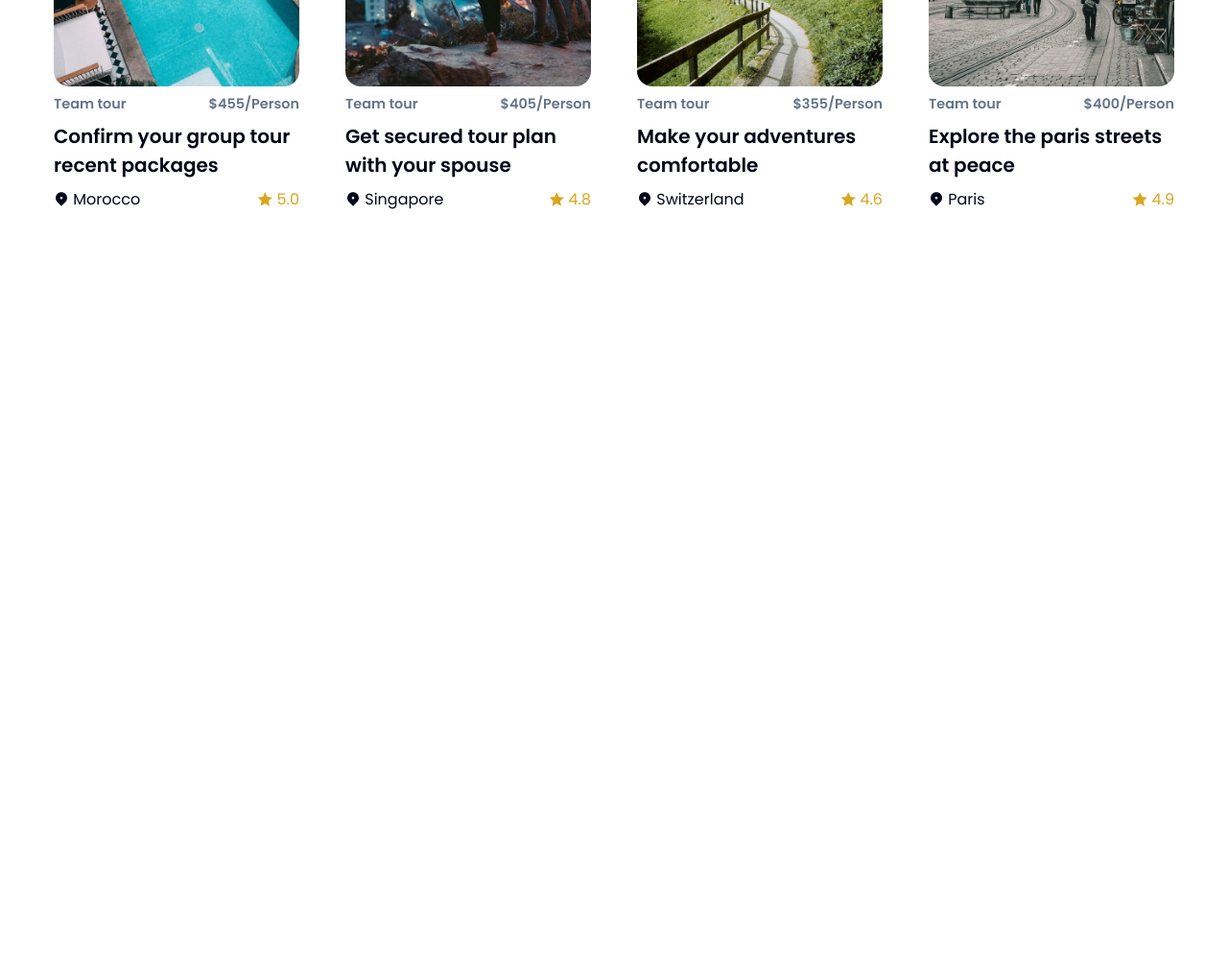
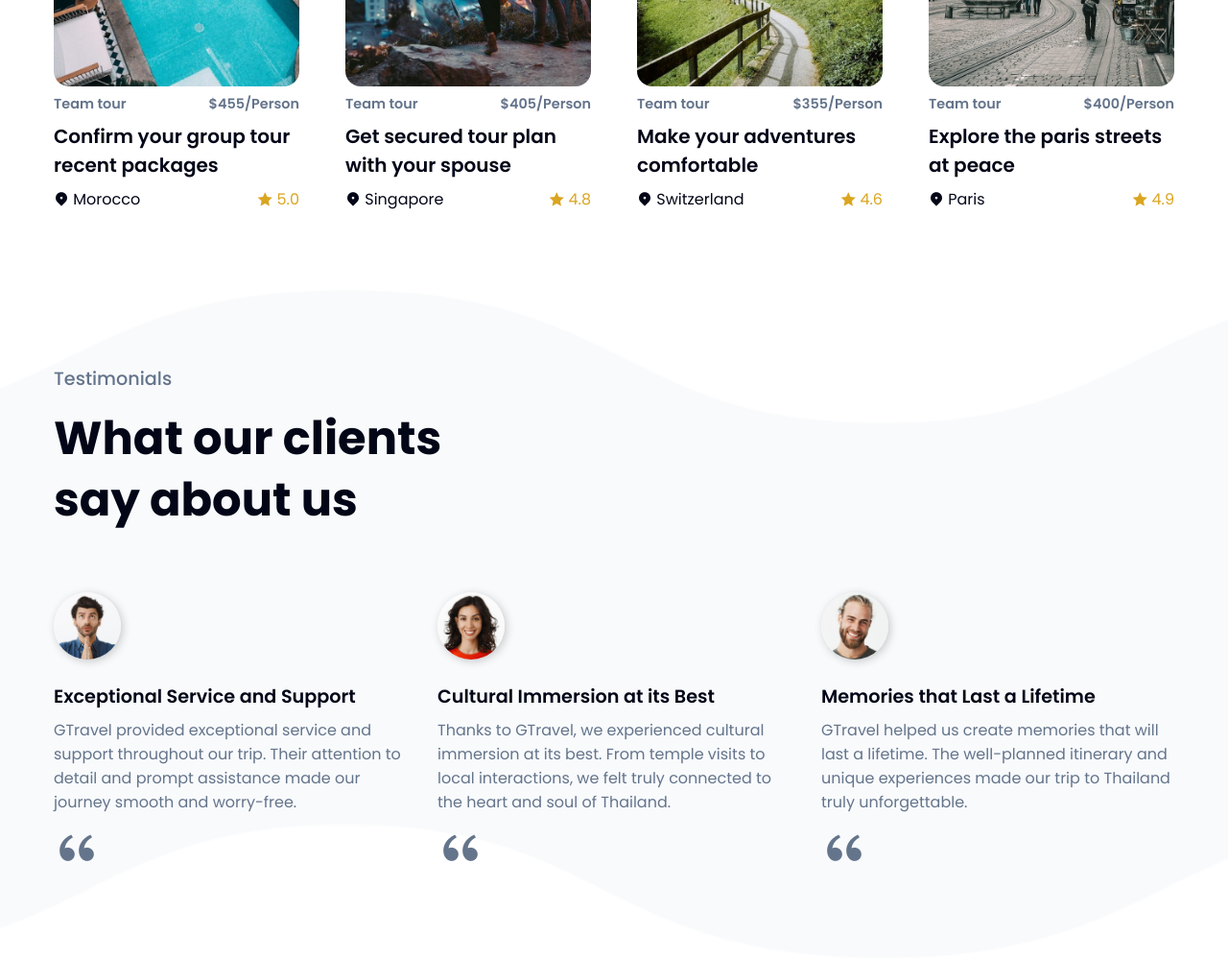
Before and after one commit to BurnettMiao/Designing-an-Engaging-Travel-Agency-Website-Landing-Page, a plain HTML site: page index.html in a window 1280 px wide. Shown: the part 2162-3162 px from the top of the page at 96% size. Before the commit the page ends 2462 px from the top, so only its background shows below. Drawn offline with nearby package versions, Linux system fonts and the light colour scheme.

Commit message:
testimonial section finish

```diff
--- a/css/style.css
+++ b/css/style.css
@@ -261,3 +261,40 @@ nav {
 .price__card__footer .rating {
   color: goldenrod;
 }
+
+.client {
+  background: url('../images/33-bg.png');
+  background-size: cover;
+  background-position: center center;
+  background-repeat: no-repeat;
+}
+
+.client__grid {
+  margin-top: 4rem;
+  display: grid;
+  grid-template-columns: repeat(3, 1fr);
+  gap: 2rem;
+}
+
+.client__card img {
+  max-width: 70px;
+  border-radius: 100%;
+  box-shadow: 2px 2px 10px rgba(0, 0, 0, 0.2);
+  margin-bottom: 1.5rem;
+}
+
+.client__card h4 {
+  margin-bottom: 0.5rem;
+  font-size: 1.2rem;
+  font-weight: 600;
+  color: var(--text-dark);
+}
+
+.client__card p {
+  color: var(--text-light);
+}
+
+.client__card span {
+  font-size: 3rem;
+  color: var(--text-light);
+}
--- a/index.html
+++ b/index.html
@@ -145,5 +145,46 @@
         </div>
       </div>
     </section>
+
+    <section class="client">
+      <div class="section__container client__container">
+        <p class="section__subheader">Testimonials</p>
+        <h2 class="section__header">What our clients say about us</h2>
+        <div class="client__grid">
+          <div class="client__card">
+            <img src="images/client-1.jpg" alt="client" />
+            <h4>Exceptional Service and Support</h4>
+            <p>
+              GTravel provided exceptional service and support throughout our
+              trip. Their attention to detail and prompt assistance made our
+              journey smooth and worry-free.
+            </p>
+            <span><i class="ri-double-quotes-l"></i></span>
+          </div>
+
+          <div class="client__card">
+            <img src="images/client-2.jpg" alt="client" />
+            <h4>Cultural Immersion at its Best</h4>
+            <p>
+              Thanks to GTravel, we experienced cultural immersion at its best.
+              From temple visits to local interactions, we felt truly connected
+              to the heart and soul of Thailand.
+            </p>
+            <span><i class="ri-double-quotes-l"></i></span>
+          </div>
+
+          <div class="client__card">
+            <img src="images/client-3.jpg" alt="client" />
+            <h4>Memories that Last a Lifetime</h4>
+            <p>
+              GTravel helped us create memories that will last a lifetime. The
+              well-planned itinerary and unique experiences made our trip to
+              Thailand truly unforgettable.
+            </p>
+            <span><i class="ri-double-quotes-l"></i></span>
+          </div>
+        </div>
+      </div>
+    </section>
   </body>
 </html>
```
